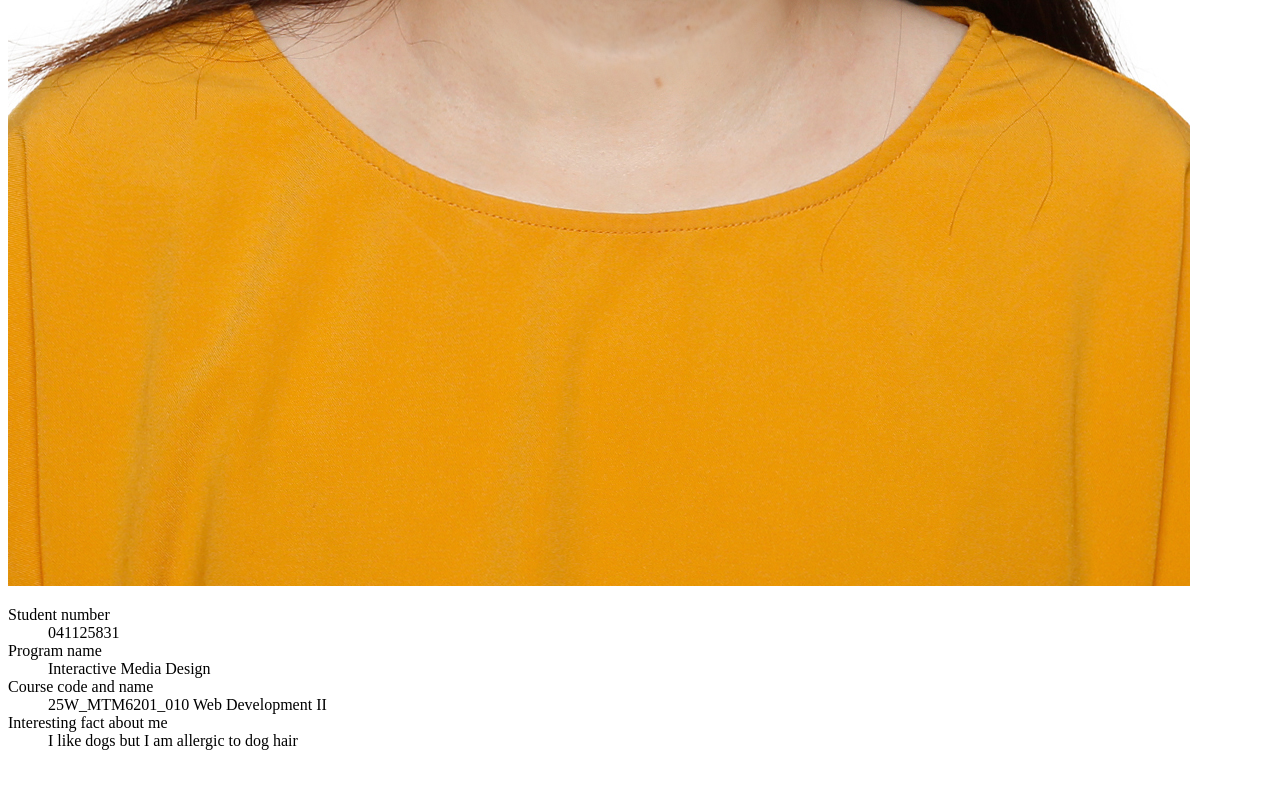
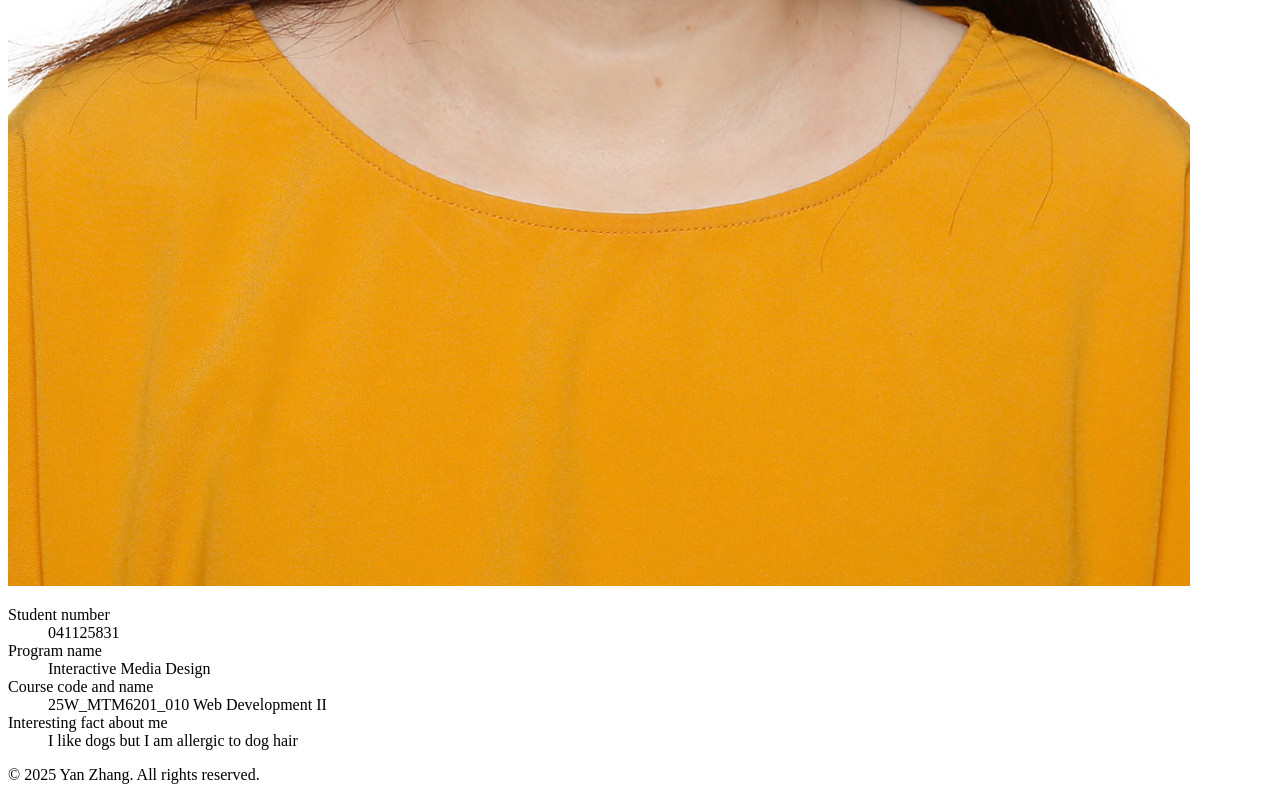
Before and after one commit to zhan0832/mtm6201-week1, a plain HTML site: page index.html in a window 1280 px wide. Shown: the part 1148-1948 px from the top of the page. Before the commit the page ends 1914 px from the top, so only its background shows below. Drawn offline with Linux system fonts and the light colour scheme.

Commit message:
Add copyright text

```diff
--- a/index.html
+++ b/index.html
@@ -21,10 +21,9 @@
             <dt>Interesting fact about me</dt>
             <dd>I like dogs but I am allergic to dog hair</dd>
         </dl>
-
     </main>
     <footer>
-
+        <p>&copy; 2025 Yan Zhang. All rights reserved.</p>
     </footer>
 
 </body>
```
